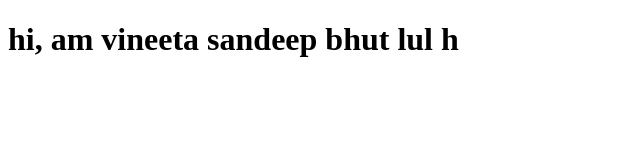
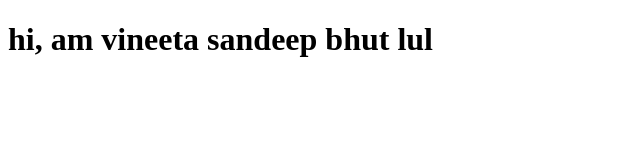
Before and after one commit to vineeta-chauhan/ipl-data, a plain HTML site: page ui/index.html in a window 1280 px wide. Shown: the full height of the page, 0-640 px from the left. Drawn offline with Linux system fonts and the light colour scheme; no server answers.

Commit message:
update a file

```diff
--- a/ui/index.html
+++ b/ui/index.html
@@ -16,7 +16,7 @@
 
 
 <body>
-    <h1>hi, am vineeta sandeep bhut lul h</h1>
+    <h1>hi, am vineeta sandeep bhut lul </h1>
 </body>
 
 </html>
```
